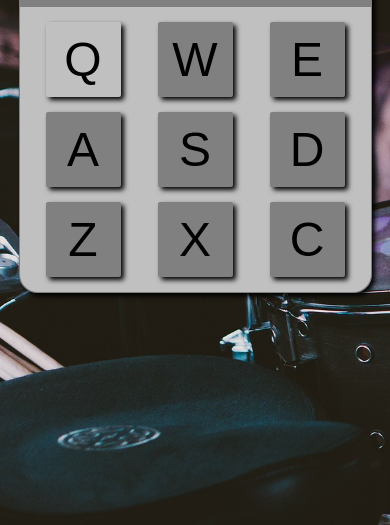
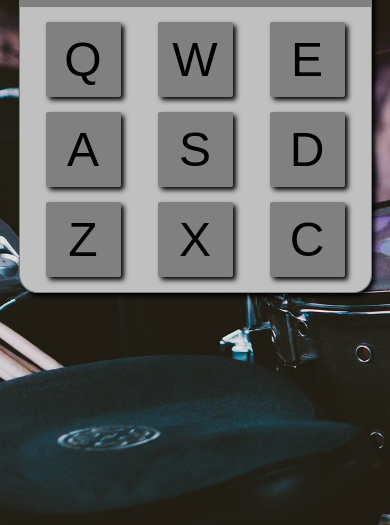
Before and after one commit to jefferylgraham/drum-machine, a plain HTML site: page index.html in a window 390 px wide. In both pictures the pointer is over the button 83 px from the left and 378 px from the top of the page. Shown: the part 319-844 px from the top of the page. Drawn offline with nearby package versions, Linux system fonts and the light colour scheme.

Commit message:
add hover setting for media query

```diff
--- a/css/App.css
+++ b/css/App.css
@@ -84,6 +84,10 @@ p {
         height: 75px;
         width: 75px;
     }
+
+    .drum-pad:hover {
+        background-color: gray;
+    }
 }
 
 @media screen and (max-width: 769px) {
```
